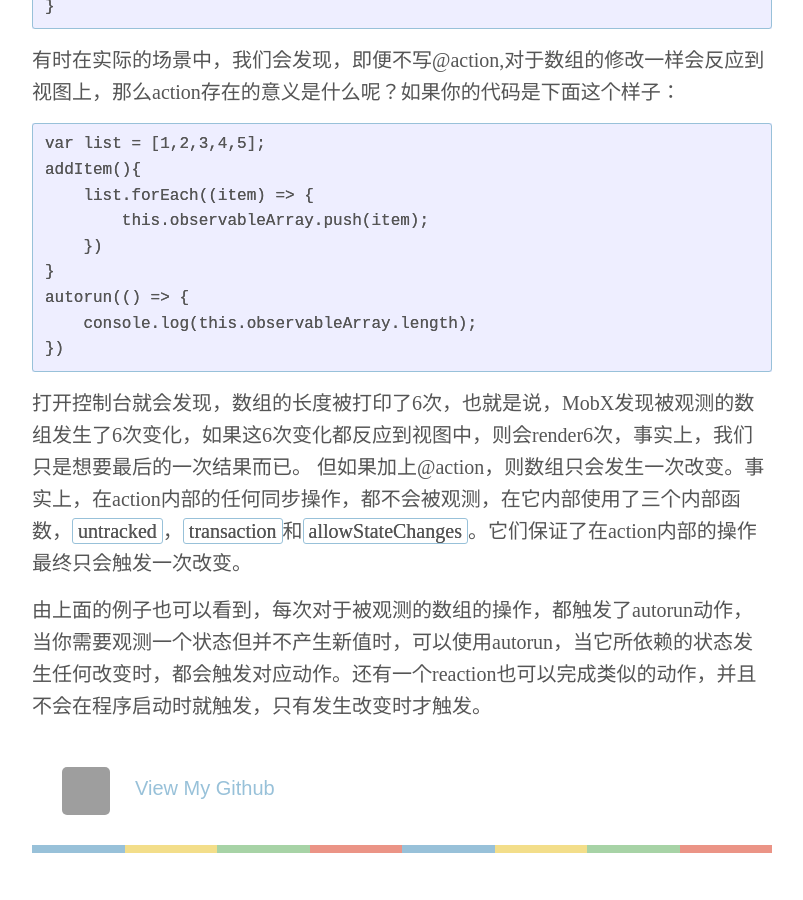
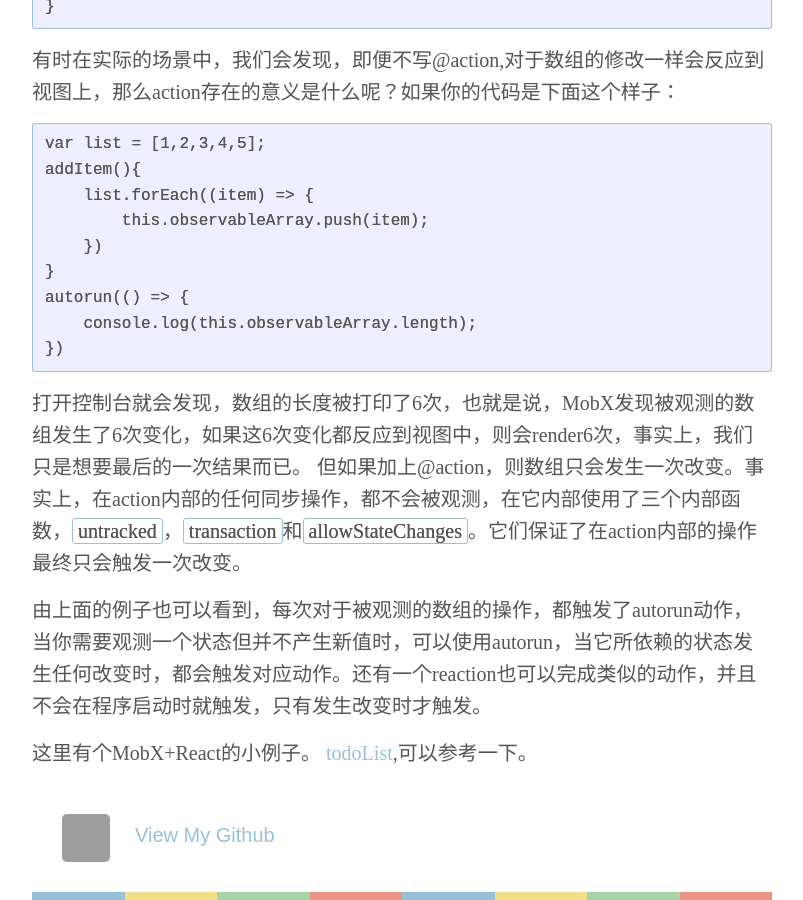
Before and after one commit to mmmaming/mmmaming.github.io, a Jekyll site: the page built from _posts/2017-06-13-mobX.md, in a window 1280 px wide and 900 px high, scrolled down 1617 px. Shown: the whole window, without its empty margins (238-1041 px from the left). Built offline with Jekyll 4.4.1, drawn with Linux system fonts in a browser that asks for light colours; some web fonts are replaced; before the commit the page ends 2470 px from its top, so only the background shows below that; grey boxes are pictures that could not be loaded.

Commit message:
add example.

```diff
--- a/_posts/2017-06-13-mobX.md
+++ b/_posts/2017-06-13-mobX.md
@@ -58,3 +58,6 @@ autorun(() => {
 但如果加上@action，则数组只会发生一次改变。事实上，在action内部的任何同步操作，都不会被观测，在它内部使用了三个内部函数，`untracked`，`transaction`和`allowStateChanges`。它们保证了在action内部的操作最终只会触发一次改变。
 
 由上面的例子也可以看到，每次对于被观测的数组的操作，都触发了autorun动作，当你需要观测一个状态但并不产生新值时，可以使用autorun，当它所依赖的状态发生任何改变时，都会触发对应动作。还有一个reaction也可以完成类似的动作，并且不会在程序启动时就触发，只有发生改变时才触发。
+
+这里有个MobX+React的小例子。
+[todoList](https://github.com/mmmaming/mobx-react_todoList_demo),可以参考一下。
```
